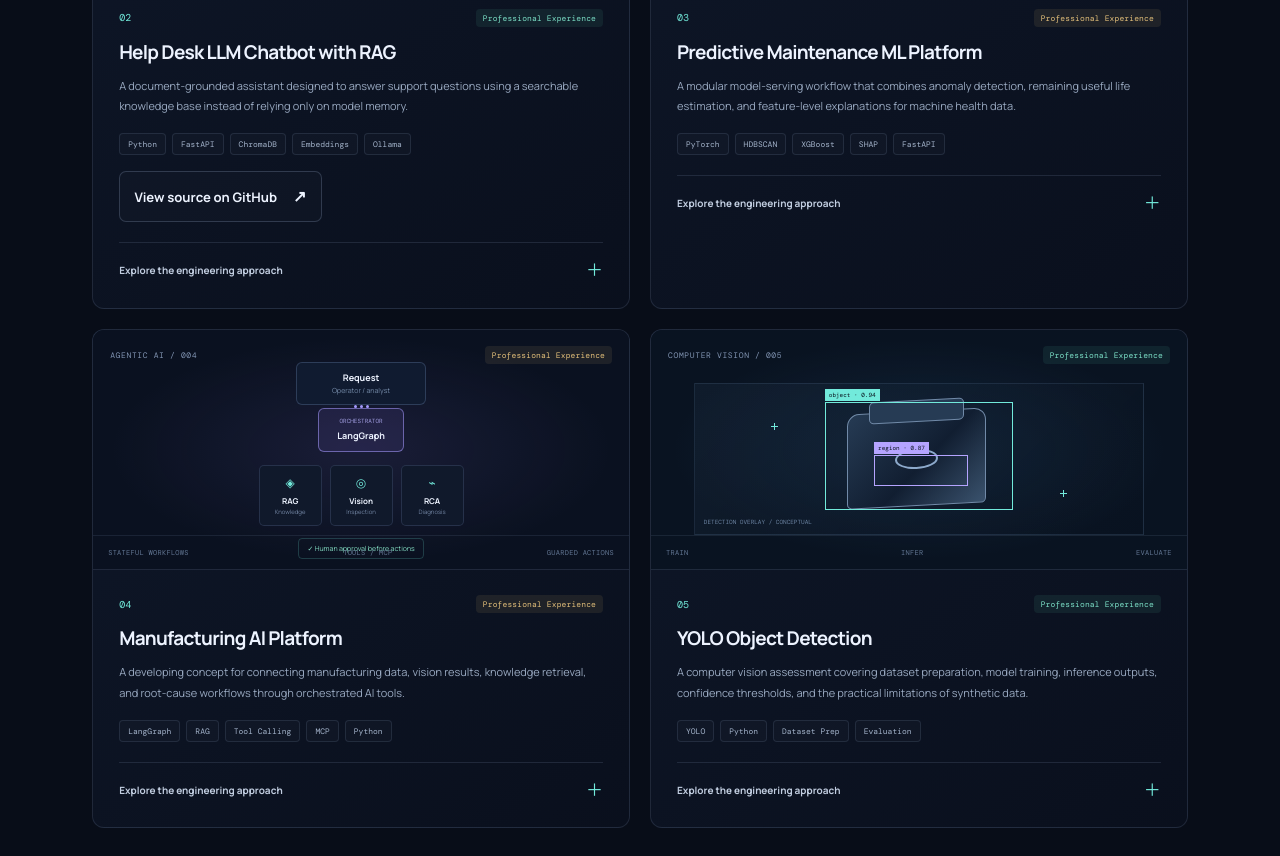
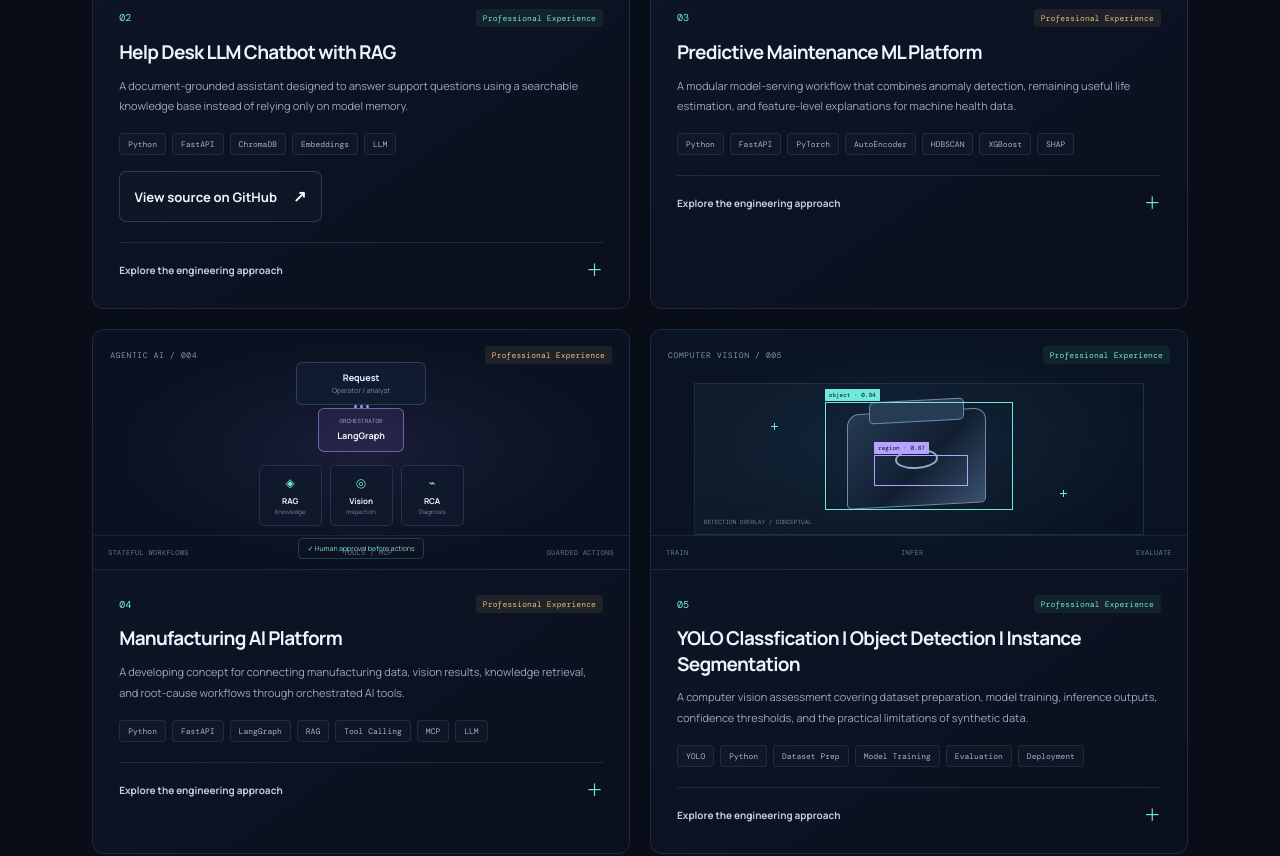
Before and after one commit to RAVISOMU/ravi-ai-engineer-portfolio, a plain HTML site: page index.html in a window 1280 px wide. Shown: the part 1660-2516 px from the top of the page. Drawn offline with nearby package versions, Linux system fonts and the light colour scheme.

Commit message:
Added or Corrected basic info in index.html
Added or corrected some basic info regarding tools & technologies, projects and works.

```diff
--- a/index.html
+++ b/index.html
@@ -66,7 +66,7 @@
               <div class="project-topline"><span class="project-number">01</span><span class="status-label status-experience">Professional experience</span></div>
               <h3>Industrial Machine Vision & Quality Inspection</h3>
               <p>Rule-based and AI-assisted inspection workflows for industrial components, combining image processing, geometric measurement, OCR, and recipe-driven decisions.</p>
-              <div class="tag-list"><span>Python</span><span>OpenCV</span><span>YOLO</span><span>Industrial Cameras</span><span>Metrology</span></div>
+              <div class="tag-list"><span>Python</span><span>FastAPI</span><span>OpenCV</span><span>YOLO</span><span>Detectron2</span><span>Industrial Cameras</span><span>Metrology</span></div>
               <!--<div class="project-repo-action"><a class="button button-secondary repo-button" href="https://github.com/RAVISOMU/YOUR-REPOSITORY-1" target="_blank" rel="noreferrer" data-placeholder-link>View source on GitHub <span>↗</span></a></div>-->
               <details class="case-details"><summary>Explore the engineering approach <span>＋</span></summary><div class="details-body"><b>Problem</b><p>Make repeatable, part-specific inspections under real production constraints.</p><b>Approach</b><p>Camera-triggered acquisition, configurable ROIs and masters, edge/shape analysis, dimensional checks, OCR where applicable, and tolerance-based OK/NG logic.</p><b>Engineering considerations</b><p>Lighting, focus, calibration, part positioning, measurement uncertainty, false positives, and clear inspection overlays all affect reliability.</p><b>Scope note</b><p>Examples reflect professional project experience. Plant-specific imagery and confidential implementation details are intentionally excluded.</p></div></details>
             </div>
@@ -82,7 +82,7 @@
               <div class="project-topline"><span class="project-number">02</span><span class="status-label status-built">Professional Experience</span></div>
               <h3>Help Desk LLM Chatbot with RAG</h3>
               <p>A document-grounded assistant designed to answer support questions using a searchable knowledge base instead of relying only on model memory.</p>
-              <div class="tag-list"><span>Python</span><span>FastAPI</span><span>ChromaDB</span><span>Embeddings</span><span>Ollama</span></div>
+              <div class="tag-list"><span>Python</span><span>FastAPI</span><span>ChromaDB</span><span>Embeddings</span><span>LLM</span></div>
               <div class="project-repo-action"><a class="button button-secondary repo-button" href="https://github.com/RAVISOMU/help-llm-chatbot" target="_blank" rel="noreferrer" data-placeholder-link>View source on GitHub <span>↗</span></a></div>
               <details class="case-details"><summary>Explore the engineering approach <span>＋</span></summary><div class="details-body"><b>Pipeline</b><p>Ingest help documents, split content into chunks, generate embeddings, index them in ChromaDB, retrieve relevant context, and construct a grounded response.</p><b>Application layer</b><p>FastAPI query endpoint with bounded conversation history and configurable retrieval settings.</p><b>Grounding & context control</b><p>Uses retrieved help-document context to keep responses relevant to the knowledge base, with bounded conversation history and configurable retrieval settings to control context size and reduce unrelated answers.</p></div></details>
             </div>
@@ -98,7 +98,7 @@
               <div class="project-topline"><span class="project-number">03</span><span class="status-label status-progress">Professional Experience</span></div>
               <h3>Predictive Maintenance ML Platform</h3>
               <p>A modular model-serving workflow that combines anomaly detection, remaining useful life estimation, and feature-level explanations for machine health data.</p>
-              <div class="tag-list"><span>PyTorch</span><span>HDBSCAN</span><span>XGBoost</span><span>SHAP</span><span>FastAPI</span></div>
+              <div class="tag-list"><span>Python</span><span>FastAPI</span><span>PyTorch</span><span>AutoEncoder</span><span>HDBSCAN</span><span>XGBoost</span><span>SHAP</span></div>
               <!--<div class="project-repo-action"><a class="button button-secondary repo-button" href="https://github.com/RAVISOMU/YOUR-REPOSITORY-3" target="_blank" rel="noreferrer" data-placeholder-link>View source on GitHub <span>↗</span></a></div>-->
               <details class="case-details"><summary>Explore the engineering approach <span>＋</span></summary><div class="details-body"><b>Model design</b><p>Sequence autoencoder + HDBSCAN for anomaly signals; XGBoost for remaining useful life estimation; SHAP and trend information to support interpretation.</p><b>Serving workflow</b><p>Device-specific model artifacts, input validation, prediction endpoints, health/status checks, and model reload operations.</p><b>Status</b><p>Active development and validation. The chart above is illustrative and does not represent measured production data or model performance.</p></div></details>
             </div>
@@ -114,7 +114,7 @@
               <div class="project-topline"><span class="project-number">04</span><span class="status-label status-progress">Professional Experience</span></div>
               <h3>Manufacturing AI Platform</h3>
               <p>A developing concept for connecting manufacturing data, vision results, knowledge retrieval, and root-cause workflows through orchestrated AI tools.</p>
-              <div class="tag-list"><span>LangGraph</span><span>RAG</span><span>Tool Calling</span><span>MCP</span><span>Python</span></div>
+              <div class="tag-list"><span>Python</span><span>FastAPI</span><span>LangGraph</span><span>RAG</span><span>Tool Calling</span><span>MCP</span><span>LLM</span></div>
               <!--<div class="project-repo-action"><a class="button button-secondary repo-button" href="https://github.com/RAVISOMU/YOUR-REPOSITORY-4" target="_blank" rel="noreferrer" data-placeholder-link>View source on GitHub <span>↗</span></a></div>-->
               <details class="case-details"><summary>Explore the engineering approach <span>＋</span></summary><div class="details-body"><b>Architecture direction</b><p>Route requests to specialized data, vision, knowledge-retrieval, and root-cause analysis capabilities using LangGraph-based orchestration, with explicit workflow state and traceable outputs.</p><b>Agent orchestration</b><p>Coordinate specialized agents through state-managed workflows, conditional routing, tool calling, and controlled handoffs to execute multi-step manufacturing tasks.</p><b>MCP & tool integration</b><p>Use Model Context Protocol (MCP) concepts to connect agents with tools and external capabilities through structured tool interactions.</p><b>Reliability & control</b><p>Apply typed tool inputs, bounded retries, permission checks, human approval for consequential actions, and audit-friendly workflow state.</p></div></details>
             </div>
@@ -128,9 +128,9 @@
             </div>
             <div class="project-content">
               <div class="project-topline"><span class="project-number">05</span><span class="status-label status-built">Professional Experience</span></div>
-              <h3>YOLO Object Detection</h3>
+              <h3>YOLO Classfication | Object Detection | Instance Segmentation</h3>
               <p>A computer vision assessment covering dataset preparation, model training, inference outputs, confidence thresholds, and the practical limitations of synthetic data.</p>
-              <div class="tag-list"><span>YOLO</span><span>Python</span><span>Dataset Prep</span><span>Evaluation</span></div>
+              <div class="tag-list"><span>YOLO</span><span>Python</span><span>Dataset Prep</span><span>Model Training</span><span>Evaluation</span><span>Deployment</span></div>
               <!--<div class="project-repo-action"><a class="button button-secondary repo-button" href="https://github.com/RAVISOMU/YOUR-REPOSITORY-5" target="_blank" rel="noreferrer" data-placeholder-link>View source on GitHub <span>↗</span></a></div>-->
               <details class="case-details"><summary>Explore the engineering approach <span>＋</span></summary><div class="details-body"><b>Workflow</b><p>Prepare labeled data, train a baseline model, run inference, inspect false positives, and tune confidence thresholds against representative samples.</p><b>Deployment consideration</b><p>Pixel measurements only become physical measurements after suitable calibration under controlled camera geometry and a fixed or otherwise modeled working distance.</p><b>Scope note</b><p>Detection values in the artwork are illustrative, not reported evaluation results.</p></div></details>
             </div>
@@ -152,7 +152,7 @@
                 <div><h3>Machine Vision Developer</h3><p class="experience-company">Ascent Intellimation Private Limited</p></div>
                 <span class="experience-period">Jun 2026 — Present</span>
               </div>
-              <p class="experience-summary">Developing rule-based and AI-assisted industrial machine vision solutions tailored to client inspection requirements, using industrial cameras, Python, and OpenCV.</p>
+              <p class="experience-summary">Developing Predictive Maintenance ML Platform that combines anamoly detection, Defect Mapping, RUL estimation and explanations for live machine data. Developing rule-based and AI-assisted industrial machine vision solutions tailored to client inspection requirements, using industrial cameras, Python, and OpenCV.</p>
               <ul>
                 <li>Build camera-based inspection workflows for component presence, appearance, dimensional measurement, geometric checks, and OCR/marking verification where applicable.</li>
                 <li>Implement recipe-driven inspection logic with regions of interest, master references, edge and shape analysis, tolerance checks, and OK/NG decisions.</li>
@@ -190,8 +190,8 @@
         </div>
         <div class="expertise-grid">
           <div class="expertise-card"><div class="expertise-icon">◉</div><h3>Computer Vision</h3><p>Image processing, detection, geometry, inspection logic, calibration, and camera-based workflows.</p><div class="tag-list"><span>OpenCV</span><span>YOLO</span><span>Classification</span><span>Detection</span><span>Segmentation</span><span>PyTorch</span><span>OCR</span></div></div>
-          <div class="expertise-card"><div class="expertise-icon">⌘</div><h3>GenAI & Retrieval</h3><p>Document ingestion, chunking, embeddings, retrieval, prompt design, and grounded assistant patterns.</p><div class="tag-list"><span>LLMs</span><span>RAG</span><span>NLP</span><span>ChromaDB</span><span>Ollama</span></div></div>
-          <div class="expertise-card"><div class="expertise-icon">⌁</div><h3>ML Engineering</h3><p>Training and inference pipelines, anomaly detection, model serving, validation, and interpretability.</p><div class="tag-list"><span>scikit-learn</span><span>AutoEncoders</span><span>XGBoost</span><span>HDBSCAN</span><span>SHAP</span></div></div>
+          <div class="expertise-card"><div class="expertise-icon">⌘</div><h3>GenAI & Retrieval</h3><p>Document ingestion, chunking, embeddings, retrieval, prompt design, and grounded assistant patterns.</p><div class="tag-list"><span>LLMs</span><span>RAG</span><span>NLP</span><span>Vector Databases</span><span>Ollama</span></div></div>
+          <div class="expertise-card"><div class="expertise-icon">⌁</div><h3>ML Engineering</h3><p>Training and inference pipelines, anomaly detection, model serving, validation, and interpretability.</p><div class="tag-list"><span>scikit-learn</span><span>RandomForest</span><span>AutoEncoders</span><span>XGBoost</span><span>HDBSCAN</span><span>SHAP</span></div></div>
           <div class="expertise-card"><div class="expertise-icon">⌬</div><h3>Backend & Orchestration</h3><p>API design, stateful workflows, tool integration, containerization, and deployment-oriented design.</p><div class="tag-list"><span>Python</span><span>FastAPI</span><span>LangGraph</span><span>MCP</span><span>Docker</span></div></div>
         </div>
       </section>
@@ -206,7 +206,7 @@
       </section>
 
       <section class="section about-section">
-        <div class="about-card"><div class="about-avatar">RS<span></span></div><div class="about-copy"><div class="eyebrow">05 / ABOUT</div><h2>Engineering practical intelligence.</h2><p>I'm an AI and machine vision professional working across industrial inspection and applied AI systems. My interests span computer vision, retrieval-augmented generation, predictive maintenance, and agentic workflows — with a strong focus on clear interfaces between models and real applications.</p><p>This portfolio separates professional experience, built prototypes, and active development so the scope of each project is clear.</p></div><div class="about-side"><span class="side-label">CORE FOCUS</span><b>Applied AI</b><b>Reliable APIs</b><b>Production thinking</b><span class="side-line"></span><span class="side-label">BASED IN</span><b>Pune, India</b></div></div>
+        <div class="about-card"><div class="about-avatar">RS<span></span></div><div class="about-copy"><div class="eyebrow">05 / ABOUT</div><h2>Engineering practical intelligence.</h2><p>I'm an AI and machine vision professional working across industrial inspection and applied AI systems. My interests span computer vision, retrieval-augmented generation, predictive maintenance, and agentic workflows — with a strong focus on clear interfaces between models and real applications.</p><p>This portfolio separates professional experience, built prototypes, and active developments as well.</p></div><div class="about-side"><span class="side-label">CORE FOCUS</span><b>Applied AI</b><b>Reliable APIs</b><b>Production thinking</b><span class="side-line"></span><span class="side-label">BASED IN</span><b>Pune, India</b></div></div>
       </section>
 
       <section class="section contact-section" id="contact">
```
